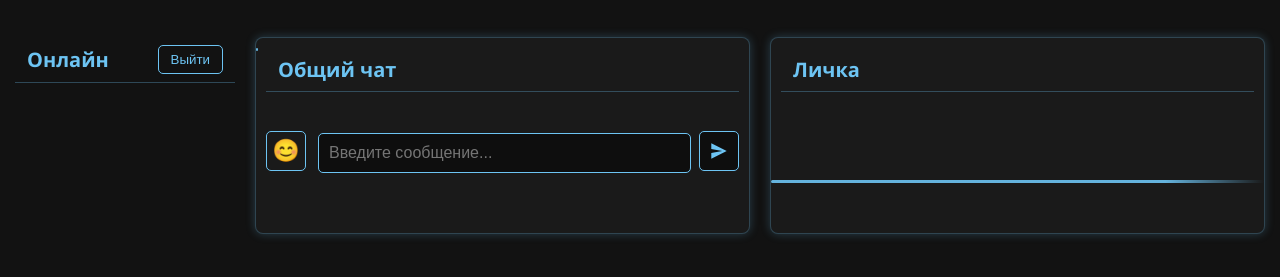
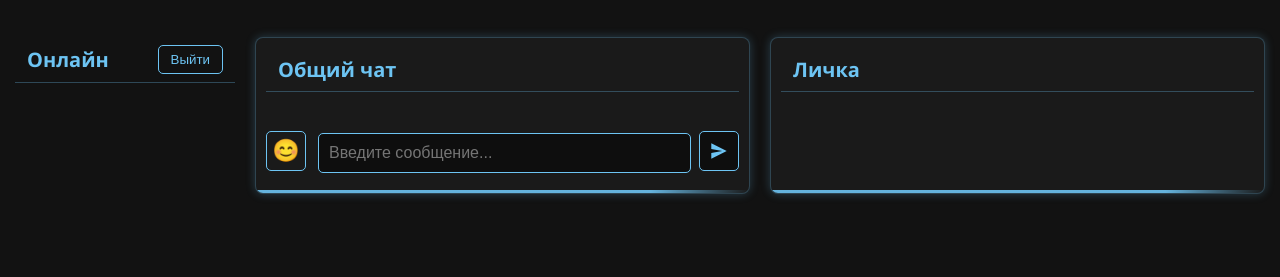
Before and after one commit to Valtron001/VoltronChat, a website: page public/chat.html in a window 1280 px wide. Shown: the part 61-338 px from the top of the page. Drawn offline with nearby package versions, Linux system fonts and the light colour scheme; no server answers.

Commit message:
✨ Завершаем glow-этап: адаптивность, кнопки, темы

```diff
--- a/public/style.css
+++ b/public/style.css
@@ -57,31 +57,6 @@ body {
   max-height: 100vh;
   overflow: hidden;
   position: relative;
-  padding-bottom: 50px; /* место для нижней границы и инпута */
-}
-.chat-center::after {
-  content: '';
-  position: absolute;
-  top: 10px;
-  right: -10px;
-  width: 2px;
-  height: calc(100% - 20px);
-  background: linear-gradient(to bottom, #6dc4f3 60%, transparent 100%);
-  border-radius: 2px;
-  opacity: 0.7;
-  z-index: 1;
-}
-.sidebar-right::before {
-  content: '';
-  position: absolute;
-  top: 10px;
-  left: -10px;
-  width: 2px;
-  height: calc(100% - 20px);
-  background: linear-gradient(to bottom, #6dc4f3 60%, transparent 100%);
-  border-radius: 2px;
-  opacity: 0.7;
-  z-index: 1;
 }
 
 @media (min-width: 1201px) {
@@ -90,24 +65,27 @@ body {
     position: absolute;
     left: 0;
     right: 0;
-    bottom: 50px; /* выше инпута */
+    bottom: 0; /* прямо над инпутом */
     height: 3px;
     background: linear-gradient(to right, #6dc4f3 80%, transparent 100%);
     border-radius: 2px;
     opacity: 0.9;
-    z-index: 10;
+    z-index: 11;
   }
   .sidebar-right::after {
     content: '';
     position: absolute;
     left: 0;
     right: 0;
-    bottom: 50px; /* выше инпута */
+    bottom: 0; /* прямо над инпутом */
     height: 3px;
     background: linear-gradient(to right, #6dc4f3 80%, transparent 100%);
     border-radius: 2px;
     opacity: 0.9;
-    z-index: 10;
+    z-index: 11;
+  }
+  .unified-input-row {
+    z-index: 12;
   }
 }
 @media (max-width: 1200px) {
```
